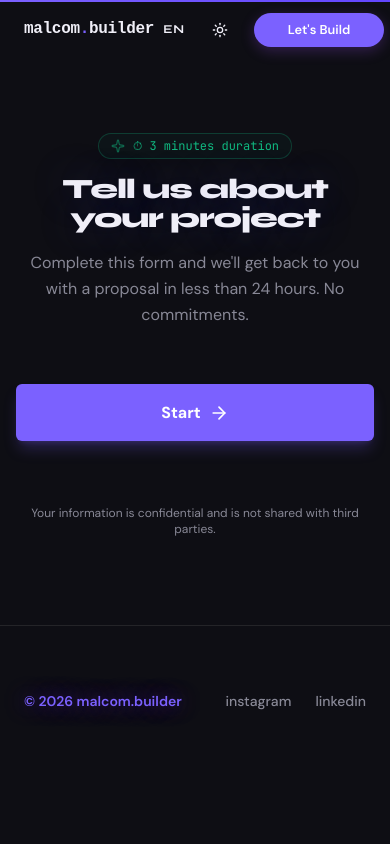
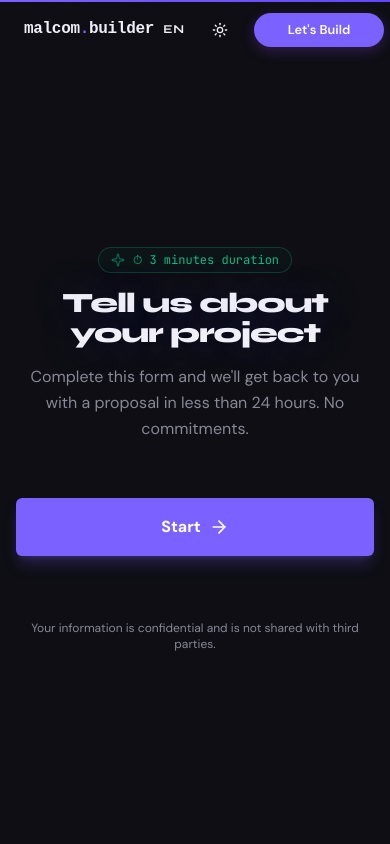
Before and after one commit to malcom-builder/malcombuilder.com, a Next.js app: page /en/brief in a window 390 px wide. Shown: the top 844 px of the page. Built offline with nearby package versions, Linux system fonts and the light colour scheme.

Commit message:
chore: update BriefForm layout for improved vertical alignment and responsiveness

```diff
--- a/src/components/sections/BriefForm.tsx
+++ b/src/components/sections/BriefForm.tsx
@@ -1020,7 +1020,7 @@ export function BriefForm() {
             initial="enter"
             animate="center"
             exit="exit"
-            className="text-center space-y-8"
+            className="text-center space-y-8 flex flex-col justify-center min-h-[75vh]"
           >
             <div className="space-y-4 relative">
               <div className="absolute inset-0 bg-radial-gradient(circle, rgba(123,97,255,0.12) 0%, transparent 60%) pointer-events-none -top-12" />
```
